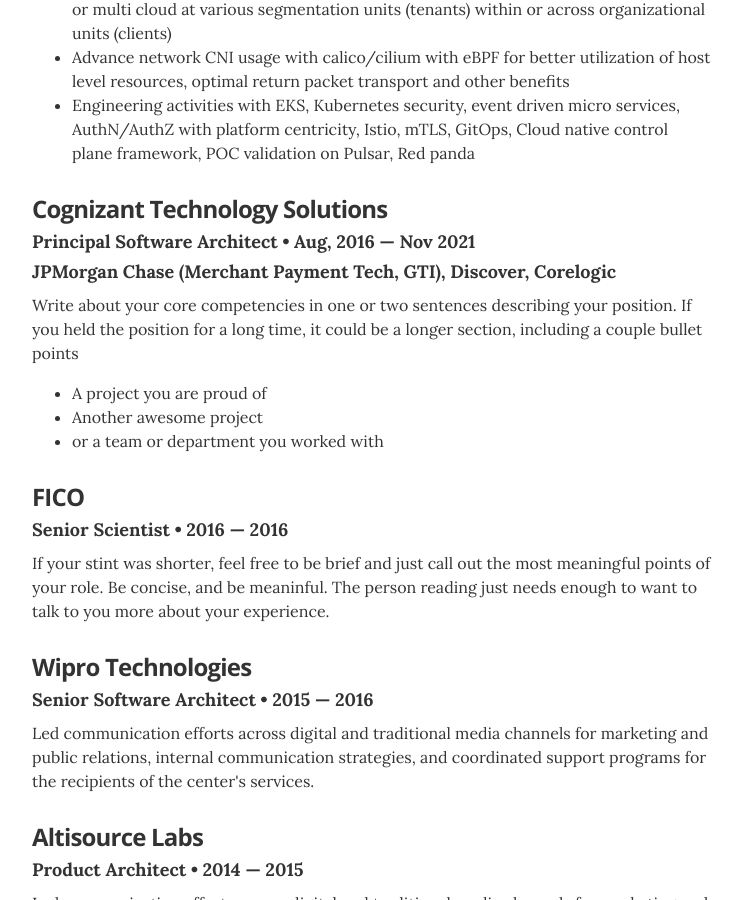
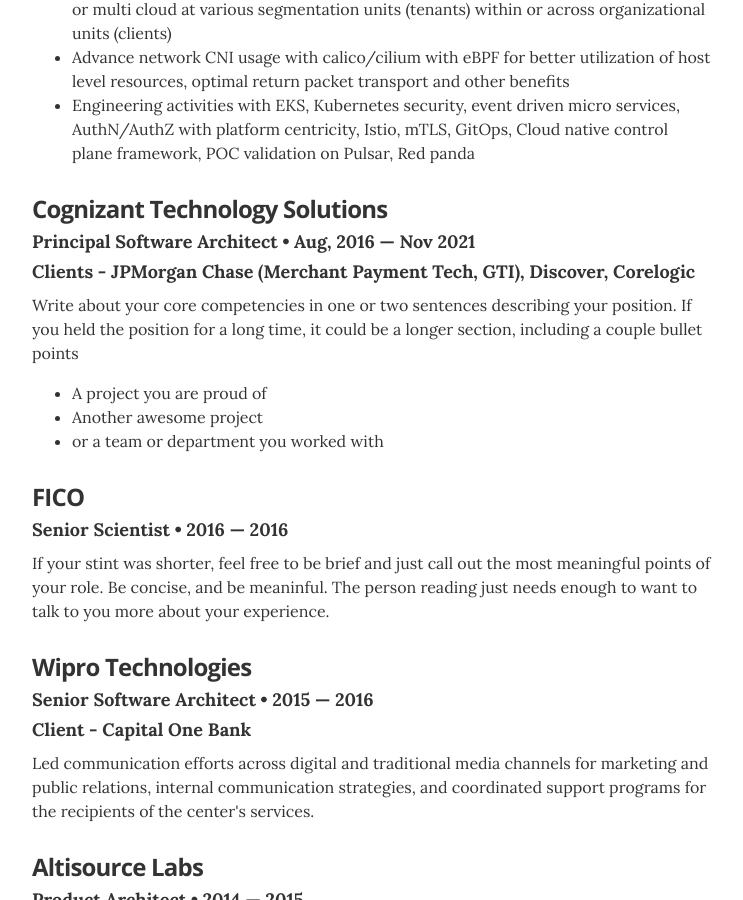
Before and after one commit to rroyhere/resume, a Jekyll site: the page built from index.html, in a window 1280 px wide and 900 px high, scrolled down 994 px. Shown: the whole window, without its empty margins (268-1011 px from the left). Built offline with Jekyll 4.4.1, drawn with Linux system fonts in a browser that asks for light colours.

Commit message:
client added

```diff
--- a/_data/experience.yml
+++ b/_data/experience.yml
@@ -9,7 +9,7 @@
 
 # Principal Architect
 - company: Cognizant Technology Solutions
-  clients: JPMorgan Chase (Merchant Payment Tech, GTI), Discover, Corelogic
+  clients: Clients - JPMorgan Chase (Merchant Payment Tech, GTI), Discover, Corelogic
   position: Principal Software Architect
   duration: Aug, 2016 &mdash; Nov 2021
   summary: "Write about your core competencies in one or two sentences describing your position. If you held the position for a long time, it could be a longer section, including a couple bullet points\t<ul class=\"resume-item-list\"><li>A project you are proud of</li><li>Another awesome project</li><li>or a team or department you worked with</li></ul>"
@@ -23,7 +23,7 @@
 
 # Senior Architect
 - company: Wipro Technologies
-  client: Capital One
+  clients: Client - Capital One Bank
   position: Senior Software Architect
   duration: 2015  &mdash; 2016
   summary: Led communication efforts across digital and traditional media channels for marketing and public relations, internal communication strategies, and coordinated support programs for the recipients of the center's services.
```
